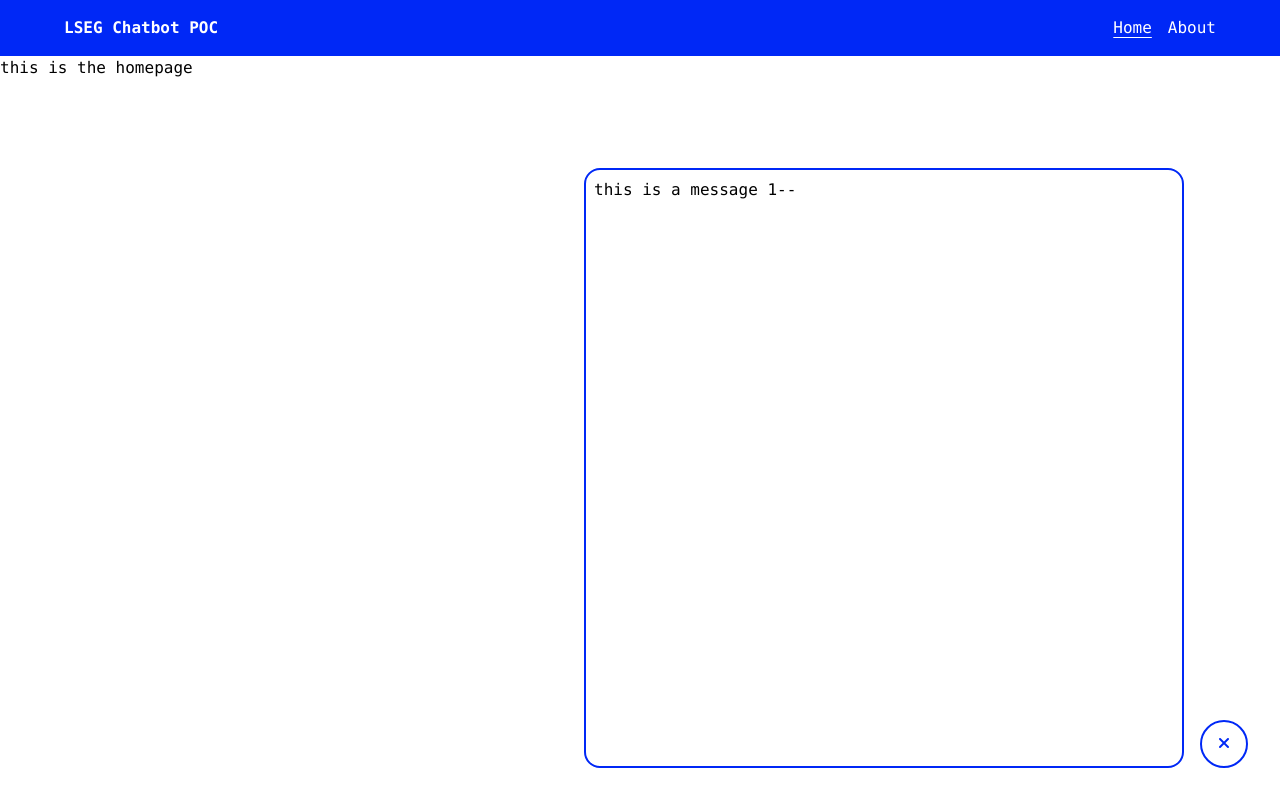
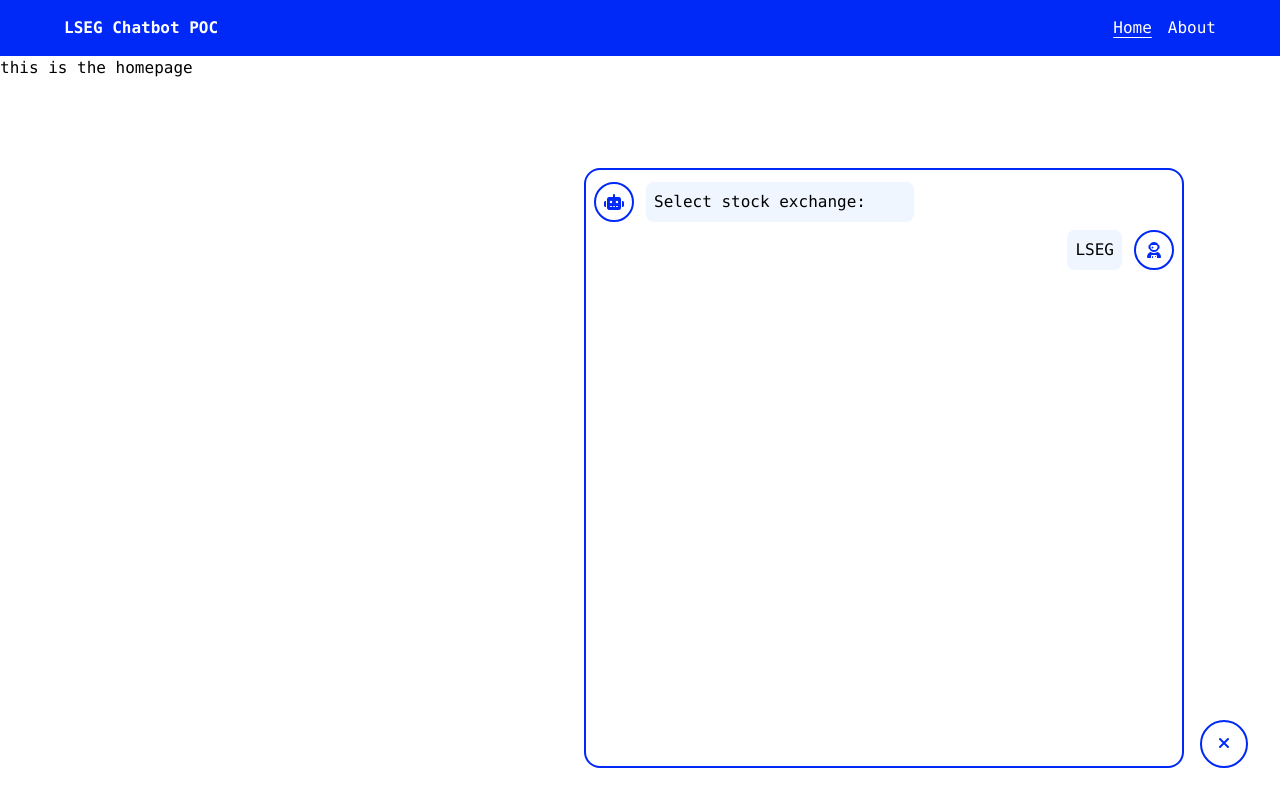
Before and after one commit to con17man/lseg-assignment, a Vue app: page / in a window 1280 px wide. Both pictures are taken after a click on the button 1224 px from the left and 744 px from the top of the page. Built offline with nearby package versions, Linux system fonts and the light colour scheme.

Commit message:
style chat message component - bot & user

```diff
--- /dev/null
+++ b/src/components/LsegAvatar.vue
@@ -0,0 +1,21 @@
+<script setup>
+
+const props = defineProps({
+  isUser: {
+    type: Boolean,
+    default: false
+  }
+});
+</script>
+
+<template>
+  <div :class="['chat__avatar', { 'order-last': props.isUser }]">
+    <i :class="['fa-solid', props.isUser ? 'fa-user-astronaut' : 'fa-robot']"></i>
+  </div>
+</template>
+
+<style scoped lang="scss">
+.chat__avatar {
+  @apply flex justify-center items-center grow w-10 h-10 text-blue border-2 border-blue rounded-full;
+}
+</style>
--- a/src/components/LsegChatMsg.vue
+++ b/src/components/LsegChatMsg.vue
@@ -1,4 +1,5 @@
 <script setup>
+import LsegAvatar from './LsegAvatar.vue';
 
 const props = defineProps({
   text: {
@@ -18,14 +19,26 @@ const props = defineProps({
 </script>
 
 <template>
-  <div class="chat__msg">
-    this is a message
-    <slot />
+  <div :class="['chat__msg', { 'chat__msg--user': props.isUser }]">
+    <lseg-avatar :isUser="props.isUser" />
+    <div class="chat__text">
+      {{ props.text }}
+    </div>
+
+    <slot /> <!-- ?? -->
   </div>
 </template>
 
 <style scoped lang="scss">
 .chat__msg {
-  @apply w-8/12 flex flex-wrap
+  @apply w-auto max-w-xs grid grid-cols-chat-msg-bot items-end gap-3 my-1;
+
+  &--user {
+    @apply grid-cols-chat-msg-user float-right;
+  }
+}
+
+.chat__text {
+  @apply bg-blue-50 p-2 rounded-lg;
 }
 </style>
--- a/src/components/LsegChatbot.vue
+++ b/src/components/LsegChatbot.vue
@@ -29,13 +29,15 @@ const toggleConversationView = () => {
   </lseg-button>
 
   <!-- Chat window -->
-  <div v-if="data.chatToggle" class="chat">
-    <lseg-chat-msg>1--</lseg-chat-msg>
+  <div v-if="data.chatToggle" class="chat__wrapper">
+    <!-- for loop to render messages -->
+    <lseg-chat-msg text="Select stock exchange:" :isUser="false"></lseg-chat-msg>
+    <lseg-chat-msg text="LSEG" :isUser="true"></lseg-chat-msg>
   </div>
 </template>
 
 <style scoped lang="scss">
-.chat {
-  @apply absolute bottom-8 right-24 border-2 border-blue rounded-2xl p-2 w-2/3 max-w-[600px] h-[600px];
+.chat__wrapper {
+  @apply absolute bottom-8 right-24 border-2 border-blue rounded-2xl p-2 w-2/3 max-w-[600px] h-[600px] overflow-y-auto overscroll-contain;
 }
 </style>
--- a/tailwind.config.js
+++ b/tailwind.config.js
@@ -8,6 +8,11 @@ export default {
           DEFAULT: '#0028F6',
         },
       },
+
+      gridTemplateColumns: {
+        'chat-msg-bot': '40px minmax(auto, 1fr)',
+        'chat-msg-user': 'minmax(auto, 1fr) 40px',
+      },
     },
   },
   plugins: [],
```
